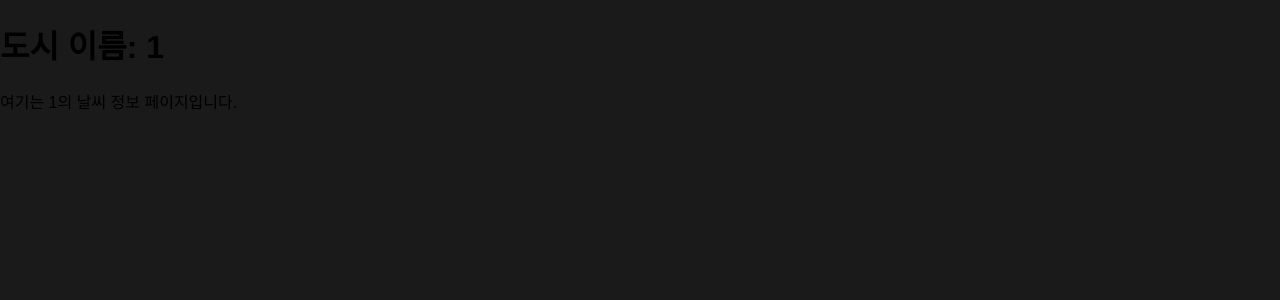
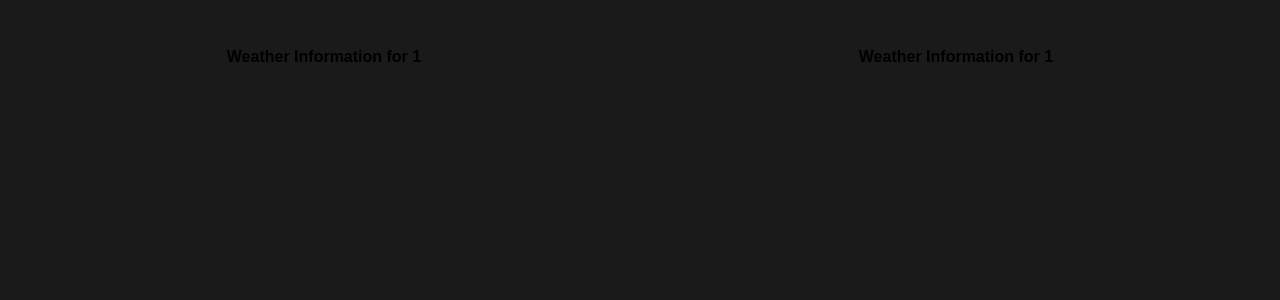
Before and after one commit to manNomi/next_weather_app, a Next.js app: page /1 in a window 1280 px wide. Shown: the top 300 px of the page. Built offline with nearby package versions, Linux system fonts and the light colour scheme; a web font is replaced by a local one.

Commit message:
refactor : app/apollo ApolloClientProvider로 수정했습니다 "

```diff
--- a/src/app/Apollo/index.ts
+++ /dev/null
@@ -1,6 +0,0 @@
-import { ApolloClient, InMemoryCache } from "@apollo/client";
-
-export const client = new ApolloClient({
-  uri: "/api/graphql",
-  cache: new InMemoryCache(),
-});
--- /dev/null
+++ b/src/app/apollo/index.tsx
@@ -0,0 +1,15 @@
+import { ApolloClient, ApolloProvider, InMemoryCache } from "@apollo/client";
+
+type ProviderProps = {
+  children: React.ReactNode;
+};
+const client = new ApolloClient({
+  uri: "/api/graphql",
+  cache: new InMemoryCache(),
+});
+
+const ApolloClientProvider = ({ children }: ProviderProps) => (
+  <ApolloProvider client={client}>{children}</ApolloProvider>
+);
+
+export default ApolloClientProvider;
--- a/src/pages/[city]/index.tsx
+++ b/src/pages/[city]/index.tsx
@@ -1,15 +1,33 @@
 import { useRouter } from "next/router";
+import styles from "./style.module.css";
 
-const City = () => {
-  const router = useRouter();
-  const { city } = router.query;
+const CityPage = () => {
+  const { query } = useRouter();
+  const { city } = query;
 
   return (
-    <div>
-      <h1>도시 이름: {city}</h1>
-      <p>여기는 {city}의 날씨 정보 페이지입니다.</p>
-    </div>
+    <main className={styles.wrapper}>
+      <section className={styles.panel}>
+        <h1 className={styles.title}>Weather Information for {city}</h1>
+        <div className={styles.placeholderCard} />
+        <div className={styles.placeholderRow} />
+        <div className={styles.placeholderRow} />
+        <div className={styles.placeholderRow} />
+        <div className={styles.placeholderRow} />
+        <div className={styles.placeholderRow} />
+      </section>
+
+      <section className={styles.panel}>
+        <h1 className={styles.title}>Weather Information for {city}</h1>
+        <div className={styles.placeholderCard} />
+        <div className={styles.placeholderRow} />
+        <div className={styles.placeholderRow} />
+        <div className={styles.placeholderRow} />
+        <div className={styles.placeholderRow} />
+        <div className={styles.placeholderRow} />
+      </section>
+    </main>
   );
 };
 
-export default City;
+export default CityPage;
--- /dev/null
+++ b/src/pages/[city]/style.module.css
@@ -0,0 +1,38 @@
+.wrapper {
+  display: grid;
+  grid-template-columns: 1fr 1fr;
+  gap: 32px;
+  max-width: 1280px;
+  margin: 0 auto;
+  padding: 24px;
+}
+
+.panel {
+  background: var(--background-color);
+  border: 1px solid var(--gray);
+  border-radius: 8px;
+  padding: 24px;
+  display: flex;
+  flex-direction: column;
+  gap: 16px;
+}
+
+.title {
+  font-size: var(--header-size);
+  text-align: center;
+  margin: 0;
+}
+
+.placeholderCard {
+  height: 64px;
+  border: 1px dashed var(--gray);
+  border-radius: 6px;
+}
+
+.placeholderRow {
+  height: 48px;
+  border-bottom: 1px solid var(--gray);
+  display: flex;
+  align-items: center;
+  justify-content: space-between;
+}
--- a/src/pages/api/graphql.ts
+++ b/src/pages/api/graphql.ts
@@ -1,33 +1,53 @@
 import type { NextApiRequest, NextApiResponse } from "next";
 import { ApolloServer, gql } from "apollo-server-micro";
-import { resolvers, typeDefs } from "./schema";
-import { fetchWeather } from "./lib/fetchWeather";
+import { GraphQLScalarType, Kind } from "graphql";
 
-const cities = ["Seoul", "Tokyo", "Paris"];
+const API_KEY = process.env.OPENWEATHER_API_KEY;
 
-let pollingInitialized = false;
-async function initPolling() {
-  if (pollingInitialized) return;
+const JSONObject = new GraphQLScalarType({
+  name: "JSON",
+  description: "Arbitrary JSON",
+  parseValue: (value) => value,
+  serialize: (value) => value,
+  parseLiteral: (ast) =>
+    ast.kind === Kind.STRING ? JSON.parse(ast.value) : null,
+});
 
-  pollingInitialized = true;
-  for (const city of cities) {
-    await fetchWeather(city);
+const typeDefs = gql`
+  scalar JSON
+
+  type Query {
+    forecast(city: String!): JSON
   }
-  setInterval(async () => {
-    for (const city of cities) {
-      await fetchWeather(city);
-    }
-  }, 10 * 60 * 1000);
-}
+`;
+const resolvers = {
+  JSON: JSONObject,
+  Query: {
+    forecast: async (_: unknown, { city }: { city: string }) => {
+      const data = await fetchWeather(city);
+      return data;
+    },
+  },
+};
 
 const apolloServer = new ApolloServer({ typeDefs, resolvers });
 const startServer = apolloServer.start();
+
+export const fetchWeather = async (city: string) => {
+  const response = await fetch(
+    `https://api.openweathermap.org/data/2.5/forecast?q=${city}&appid=${API_KEY}&units=metric&lang=kr`
+  );
+  if (response.ok) {
+    await response.json();
+  } else {
+    console.error(`${city} 날씨 정보 갱신 실패`);
+  }
+};
 
 export default async function handler(
   req: NextApiRequest,
   res: NextApiResponse
 ) {
-  await initPolling();
   await startServer;
   await apolloServer.createHandler({ path: "/api/graphql" })(req, res);
 }
--- a/src/pages/api/lib/fetchWeather.ts
+++ /dev/null
@@ -1,15 +0,0 @@
-const API_KEY = process.env.OPENWEATHER_API_KEY;
-
-export const weatherCache: Record<string, any> = {};
-
-export const fetchWeather = async (city: string) => {
-  const response = await fetch(
-    `https://api.openweathermap.org/data/2.5/forecast?q=${city}&appid=${API_KEY}&units=metric&lang=kr`
-  );
-  if (response.ok) {
-    const data = await response.json();
-    weatherCache[city] = data;
-  } else {
-    console.error(`${city} 날씨 정보 갱신 실패`);
-  }
-};
--- a/src/pages/api/scalars.ts
+++ /dev/null
@@ -1,10 +0,0 @@
-import { GraphQLScalarType, Kind } from "graphql";
-
-export const JSONObject = new GraphQLScalarType({
-  name: "JSON",
-  description: "Arbitrary JSON",
-  parseValue: (value) => value,
-  serialize: (value) => value,
-  parseLiteral: (ast) =>
-    ast.kind === Kind.STRING ? JSON.parse(ast.value) : null,
-});
--- a/src/pages/api/schema.ts
+++ /dev/null
@@ -1,23 +0,0 @@
-import { gql } from "apollo-server-micro";
-import { JSONObject } from "./scalars";
-import { weatherCache } from "./lib/fetchWeather";
-
-export const typeDefs = gql`
-  scalar JSON
-
-  type Query {
-    forecast(city: String!): JSON
-  }
-`;
-export const resolvers = {
-  JSON: JSONObject,
-  Query: {
-    forecast: (_: unknown, { city }: { city: string }) => {
-      const cached = weatherCache[city];
-      if (!cached) {
-        throw new Error("해당 도시의 날씨 정보가 아직 없습니다.");
-      }
-      return cached;
-    },
-  },
-};
--- a/src/pages/main/index.tsx
+++ b/src/pages/main/index.tsx
@@ -4,11 +4,11 @@ import styles from "./style.module.css";
 import earthGraphic from "../../shared/assets/svg/earth-graphic.svg";
 import { WEATHER_CITIES } from "src/shared/constant/weatherCities";
 
-export const Main = () => {
+const Main = () => {
   return (
     <div className={styles.container}>
       <h1 className={styles.title}>
-        Welcome to <span className={styles.highlight}>Weather App!</span>
+        Welcome to <div className={styles.highlight}>Weather App!</div>
       </h1>
       <p className={styles.subtitle}>
         Choose a city from the list below to check the weather.
@@ -20,7 +20,7 @@ export const Main = () => {
             key={city}
             className={styles.button}
             onClick={() => {
-              window.location.href = `/city/${city}`;
+              window.location.href = `/${city}`;
             }}>
             {city}
           </button>
--- a/src/pages/main/style.module.css
+++ b/src/pages/main/style.module.css
@@ -7,7 +7,6 @@
 }
 
 .title {
-  font-family: var(--font-heading);
   font-weight: 900;
   font-size: 82px;
   line-height: 1.1;
@@ -15,10 +14,13 @@
   color: var(--text-color);
   text-align: center;
   margin: 0;
+  white-space: normal;
+  display: block;
 }
 
 .highlight {
   color: var(--primary-color);
+  display: block;
 }
 
 .subtitle {
```
Also changed, not shown: src/pages/_app.tsx (+3 -4 lines).
